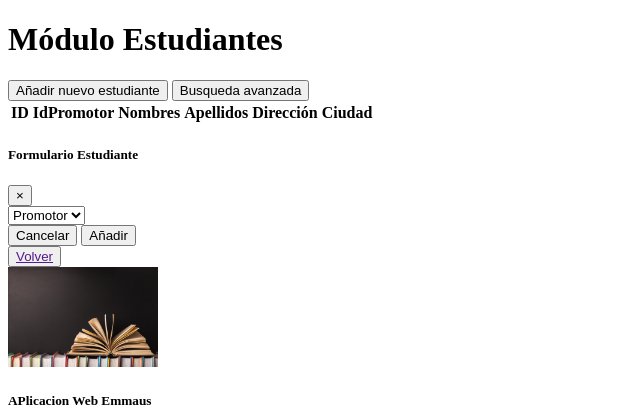
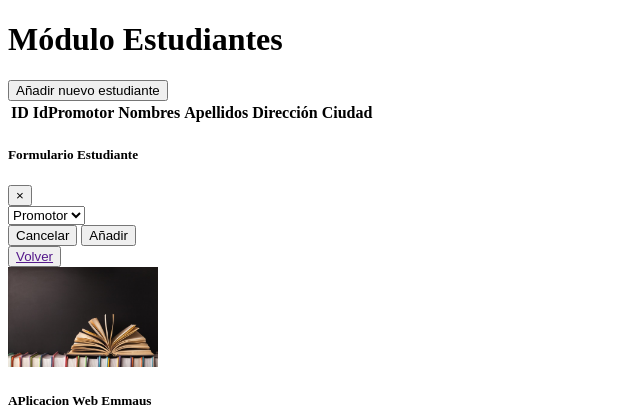
Before and after one commit to Jandreyserna/plugin-emmaus, a PHP site: template emmauspag/vistas/visEstudiante.php in a window 1280 px wide. Shown: the part 112-532 px from the top of the page, without its empty margins (0-640 px from the left). Run offline with PHP 8.4, Linux system fonts and the light colour scheme; the template is opened without the code that fills it, so the values that code supplies are empty.

Commit message:
fix: remover boton busqueda arreglar identacion

```diff
--- a/emmauspag/vistas/visEstudiante.php
+++ b/emmauspag/vistas/visEstudiante.php
@@ -5,7 +5,6 @@ if (!empty($_POST['nuevo-estudiante'])){
 } else if (!empty($_POST['id-estudiante'])){
   see_students_admin();
 }else{
-
   $datas = Information_curse_student();
   $columnas_estudiantes = Colum_Students();
   $promotores = Information_Promotors();
@@ -16,15 +15,10 @@ if (!empty($_POST['nuevo-estudiante'])){
     <h1>Módulo Estudiantes</h1>
   </div>
 
-
   <!-- Button trigger modal -->
   <button type="button" class="btn btn-outline-success" data-toggle="modal" data-target="#añadirestudiante">
     Añadir nuevo estudiante
   </button>
-    <button type="button" class="btn btn-outline-success" data-toggle="modal2" data-target="#busquedaavanzada">
-      Busqueda avanzada
-    </button>
-
 
   <table class="display" id="tabla1">
     <thead>
@@ -38,15 +32,11 @@ if (!empty($_POST['nuevo-estudiante'])){
         <!-- <th scope='col'>Ultimo curso</th> -->
         <th></th>
       </tr>
-
     </thead>
   </table>
 </div>
-  <div class="contenedor.search">
 
-  </div>
-
-
+<div class="contenedor.search"></div>
   <!-- Modal -->
   <div class="modal fade" id="añadirestudiante" tabindex="-1" role="dialog" aria-labelledby="exampleModalLabel" aria-hidden="true">
     <div class="modal-dialog" role="document">
@@ -66,14 +56,14 @@ if (!empty($_POST['nuevo-estudiante'])){
                 <option value="<?= $valor['IdContacto'] ?>"> <?= $valor['Nombre']?></option>
               <?php endforeach; ?>
             </select>
-
             <?php
             for ($z=2; $z < sizeof($columnas_estudiantes) ; $z++)
             {
               foreach($columnas_estudiantes[$z] as $nombre_columna => $column ):?>
                 <label for="campo1"><?=$column?></label>
                 <input name="<?=$column?>" type="text" placeholder="DIGITE EL NOMBRE " >
-          <?php  endforeach;
+              <?php
+              endforeach;
             }
               ?>
               <div class="modal-footer">
@@ -92,4 +82,6 @@ if (!empty($_POST['nuevo-estudiante'])){
     </button>
   </div>
 </div>
-<?php } ?>
+<?php
+}
+?>
```
Lines whose indentation alone changed are shown as unchanged.
